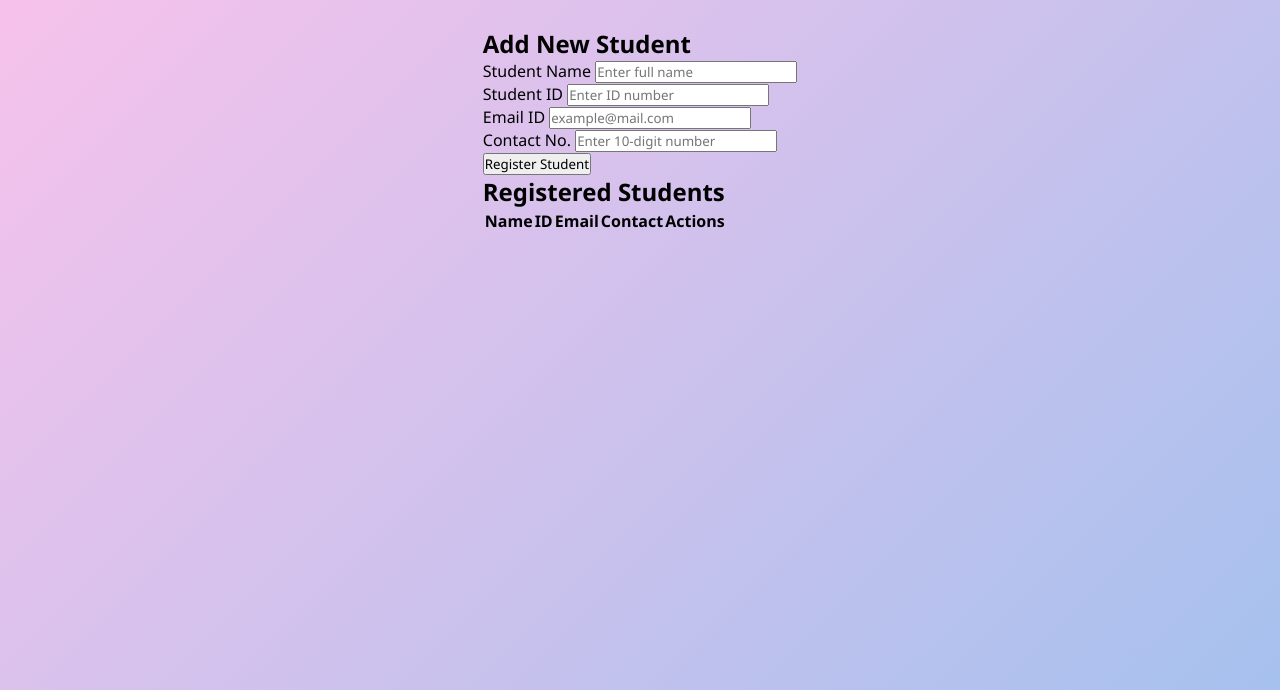
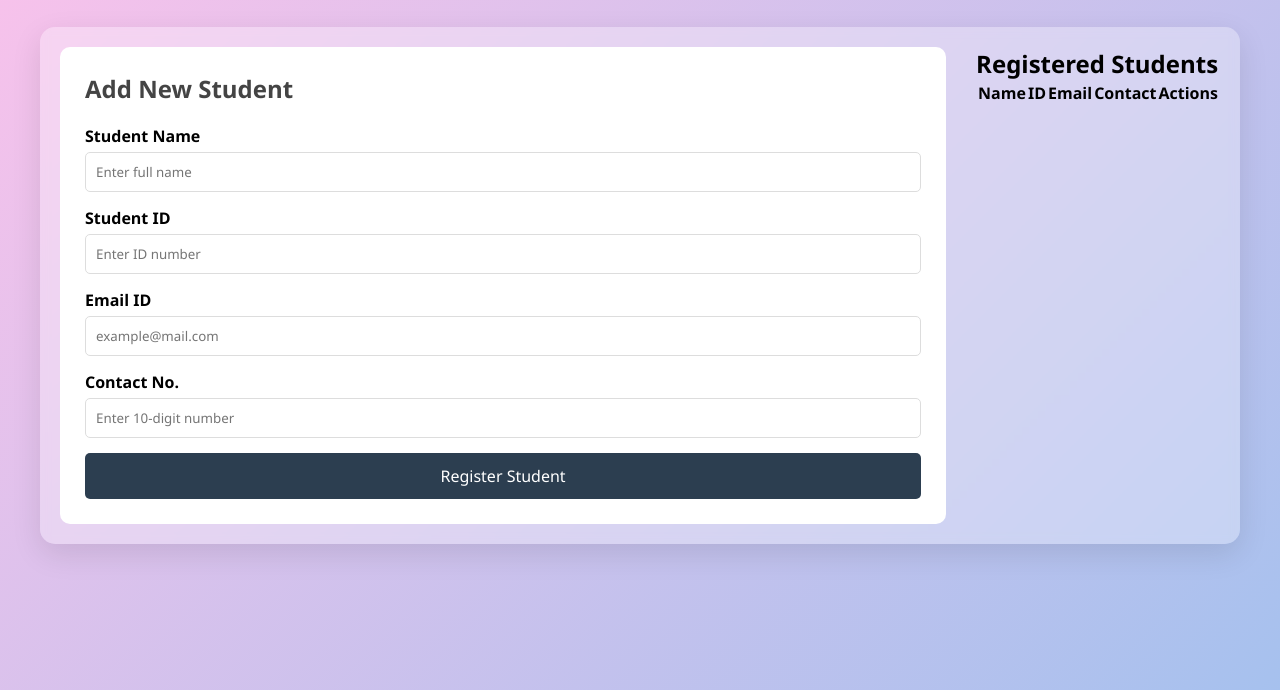
Before and after one commit to PrashantK131/Assignment-1_Student-Registration-System, a plain HTML site: page index.html in a window 1280 px wide. Shown: the part 110-800 px from the top of the page. Drawn offline with Linux system fonts and the light colour scheme.

Commit message:
Styling for registration form section

```diff
--- a/style.css
+++ b/style.css
@@ -25,3 +25,68 @@ header h1 {
     font-size: 2.5rem;
     margin-bottom: 10px;
 }
+
+/* Layout Container */
+.container {
+    display: flex;
+    width: 100%;
+    max-width: 1200px;
+    gap: 30px;
+    background: rgba(255, 255, 255, 0.3);
+    padding: 20px;
+    border-radius: 15px;
+    backdrop-filter: blur(5px);
+    box-shadow: 0 10px 30px rgba(0,0,0,0.1);
+}
+
+/* Form Styling */
+.form-section {
+    flex: 1;
+    background: white;
+    padding: 25px;
+    border-radius: 10px;
+    height: fit-content;
+}
+
+.form-section h2 {
+    margin-bottom: 20px;
+    color: #444;
+}
+
+.input-group {
+    margin-bottom: 15px;
+}
+
+.input-group label {
+    display: block;
+    margin-bottom: 5px;
+    font-weight: 600;
+}
+
+.input-group input {
+    width: 100%;
+    padding: 10px;
+    border: 1px solid #ddd;
+    border-radius: 5px;
+    outline: none;
+}
+
+.input-group input:focus {
+    border-color: #a6c1ee;
+}
+
+button {
+    width: 100%;
+    padding: 12px;
+    background-color: #2c3e50;
+    color: white;
+    border: none;
+    border-radius: 5px;
+    cursor: pointer;
+    font-size: 1rem;
+    transition: background 0.3s;
+}
+
+button:hover {
+    background-color: #34495e;
+}
```
